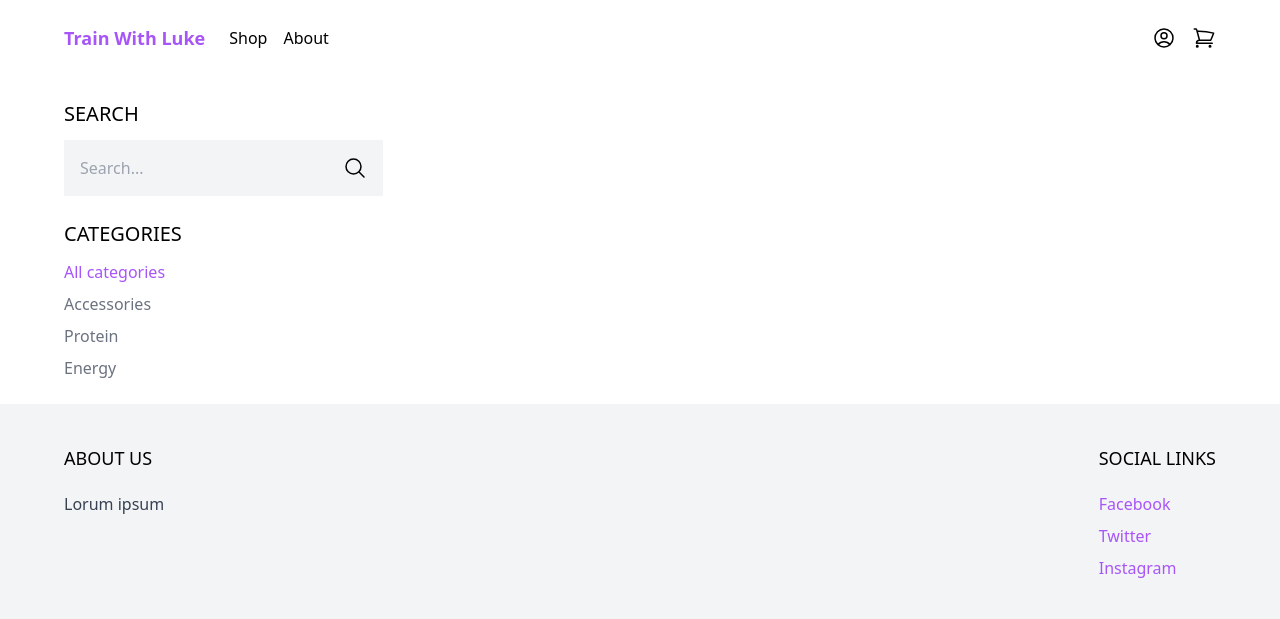
After one commit to Trollope91/milestone-four, a Django app: page /shop/ in a window 1280 px wide. The commit adds this page. Shown: the top 619 px of the page. Run offline with Django 4.2, Linux system fonts and the light colour scheme; data that the repository does not hold is empty; some libraries are stand-ins or nearby versions.

Commit message:
Create html for shop page

```diff
--- a/trainwithluke/core/templates/core/base.html
+++ b/trainwithluke/core/templates/core/base.html
@@ -13,7 +13,7 @@
 
 
                 <ul class="flex items-center space-x-4">
-                    <li><a href="#">Shop</a></li>
+                    <li><a href="{% url 'shop' %}">Shop</a></li>
                     <li><a href="#">About</a></li>
                 </ul>
             </div>
--- /dev/null
+++ b/trainwithluke/core/templates/core/shop.html
@@ -0,0 +1,56 @@
+{% extends 'core/base.html' %}
+
+{% block content %}
+
+<div class="max-w-6xl mx-auto flex flex-wrap items-start py-6 px-6 xl:px-0">
+    <div class="filters w-full lg:w-1/4">
+        <h3 class="mb-3 text-xl uppercase">Search</h3>
+
+        <form>
+            <div class="flex">
+                <input type="text" class="p-4 bg-gray-100 bg-0" placeholder="Search...">
+
+                <button class="p-4 bg-gray-100 border-0">
+                    <svg xmlns="http://www.w3.org/2000/svg" fill="none" viewBox="0 0 24 24" stroke-width="1.5" stroke="currentColor" class="w-6 h-6">
+                        <path stroke-linecap="round" stroke-linejoin="round" d="M21 21l-5.197-5.197m0 0A7.5 7.5 0 105.196 5.196a7.5 7.5 0 0010.607 10.607z" />
+                      </svg>
+                </button>
+            </div>
+        </form>
+
+        <h3 class="mt-6 mb-3 text-xl uppercase">Categories</h3>
+
+        <ul class="space-y-2">
+            <li><a href="#" class="text-purple-500">All categories</a></li>
+            <li><a href="#" class="text-gray-500">Accessories</a></li>
+            <li><a href="#" class="text-gray-500">Protein</a></li>
+            <li><a href="#" class="text-gray-500">Energy</a></li>
+
+        </ul>
+    </div>
+
+    <div class="products w-full lg:w-3/4 -mt-4 flex items-center flex-wrap">
+        {% for product in products %}
+        <div class="w-full md:w-1/3 xl:w-1/4 p-6">
+            <a href "#">
+                <img class="rounded-xl hover-shadow-lg">
+            </a>
+            <div class="pt-3 flex items-center justify-between">
+                <a href="#">{{product.name}}</a>
+
+                <a href="#" class="text-purple-500 hover:text-purple-800">
+                    <svg xmlns="http://www.w3.org/2000/svg" class="h-6 w-6" fill="none" viewBox="0 0 24 24" stroke-width="1.5" stroke="currentColor" class="w-6 h-6">
+                        <path stroke-linecap="round" stroke-linejoin="round" d="M2.25 3h1.386c.51 0 .955.343 1.087.835l.383 1.437M7.5 14.25a3 3 0 00-3 3h15.75m-12.75-3h11.218c1.121-2.3 2.1-4.684 2.924-7.138a60.114 60.114 0 00-16.536-1.84M7.5 14.25L5.106 5.272M6 20.25a.75.75 0 11-1.5 0 .75.75 0 011.5 0zm12.75 0a.75.75 0 11-1.5 0 .75.75 0 011.5 0z" />
+                      </svg>
+                </a>
+            </div>
+            <p class="pt-1 text-grey-400">£9.99</p>
+        </div>
+        {% endfor %}
+
+    </div>
+</div>
+
+
+
+{% endblock %}
--- a/trainwithluke/core/views.py
+++ b/trainwithluke/core/views.py
@@ -1,4 +1,11 @@
 from django.shortcuts import render
 
+from product.models import Product
+
 def frontpage(request):
-    return render(request, 'core/frontpage.html')
+    products = Product.objects.all() [0:8]
+    return render(request, 'core/frontpage.html', {'products': products})
+
+def shop(request):
+    products = Product.objects.all()
+    return render(request, 'core/shop.html', {'products': products})
--- a/trainwithluke/product/admin.py
+++ b/trainwithluke/product/admin.py
@@ -1,5 +1,6 @@
 from django.contrib import admin
 
-from .models import Category
+from .models import Category, Product
 
 admin.site.register(Category)
+admin.site.register(Product)
--- a/trainwithluke/trainwithluke/urls.py
+++ b/trainwithluke/trainwithluke/urls.py
@@ -1,10 +1,12 @@
 
 from django.contrib import admin
 from django.urls import path
-from core.views import frontpage
+from core.views import frontpage, shop
 
 urlpatterns = [
     path('', frontpage, name='frontpage'),
+    path('shop/', shop, name='shop'),
     path('admin/', admin.site.urls),
 
+
 ]
```
Also changed, not shown: trainwithluke/core/templates/core/frontpage.html (+3 -65 lines), 1 other file.
